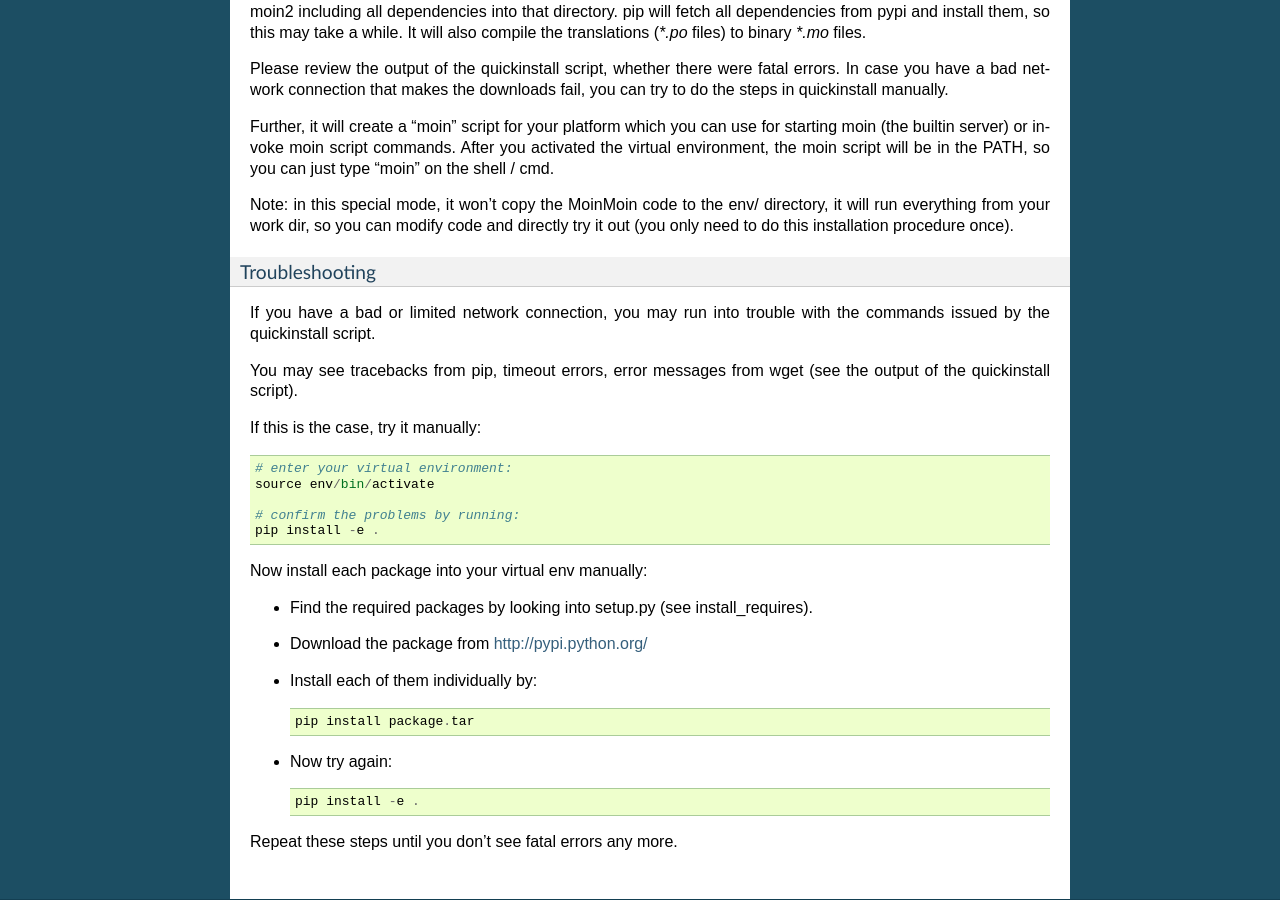
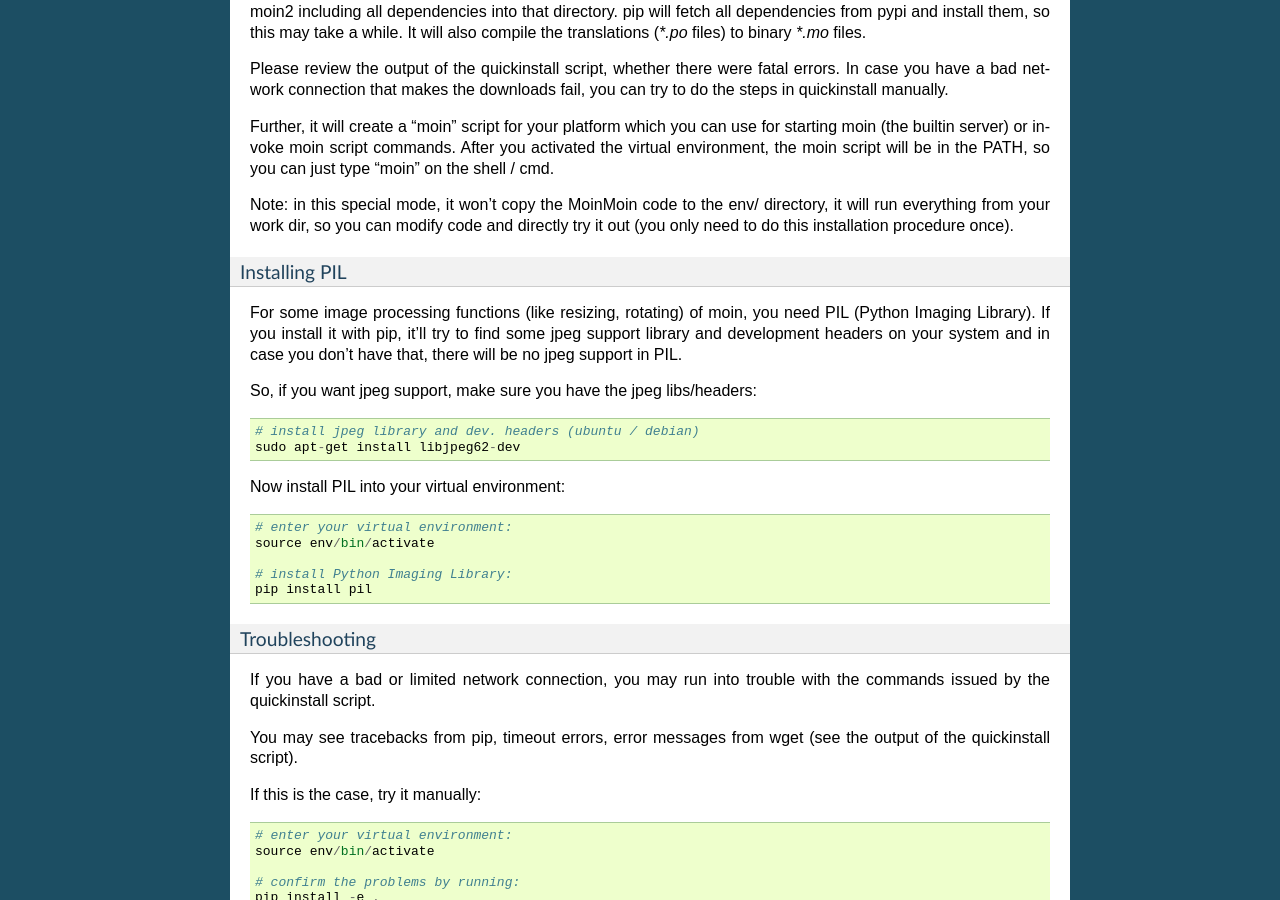
Before and after one commit to mirror/moin-2.0, a Sphinx documentation site: the page built from docs/admin/install.rst, in a window 1280 px wide and 900 px high, scrolled down 639 px. Built offline with Sphinx 7.4.7, drawn with Linux system fonts in a browser that asks for light colours.

Commit message:
install docs: installing pil with jpeg support

```diff
--- a/docs/admin/install.rst
+++ b/docs/admin/install.rst
@@ -51,6 +51,26 @@
 directory, it will run everything from your work dir, so you can modify code
 and directly try it out (you only need to do this installation procedure once).
 
+Installing PIL
+~~~~~~~~~~~~~~
+For some image processing functions (like resizing, rotating) of moin, you
+need PIL (Python Imaging Library). If you install it with pip, it'll try to
+find some jpeg support library and development headers on your system and
+in case you don't have that, there will be no jpeg support in PIL.
+
+So, if you want jpeg support, make sure you have the jpeg libs/headers::
+
+ # install jpeg library and dev. headers (ubuntu / debian)
+ sudo apt-get install libjpeg62-dev
+
+Now install PIL into your virtual environment::
+
+ # enter your virtual environment:
+ source env/bin/activate
+
+ # install Python Imaging Library:
+ pip install pil
+
 Troubleshooting
 ~~~~~~~~~~~~~~~
 If you have a bad or limited network connection, you may run into trouble
```
